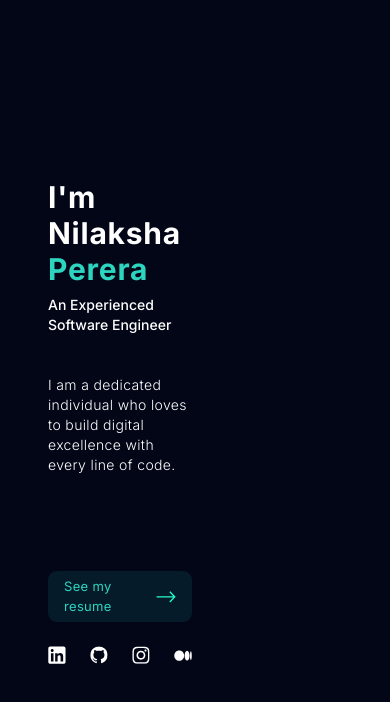
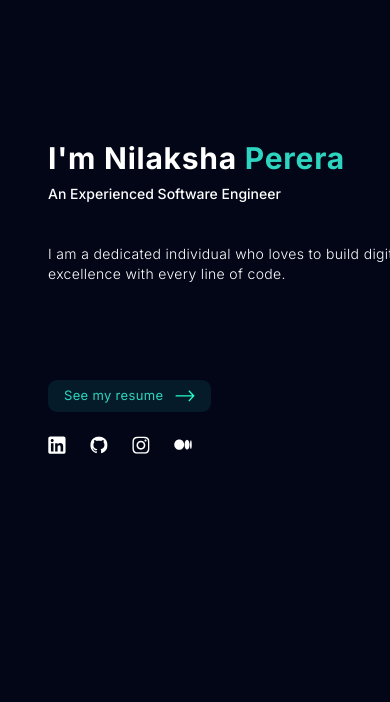
Before and after one commit to Nilaksha00/portfolio-nilaksha, a Next.js app: page / in a window 390 px wide. Shown: the top 702 px of the page. Built offline with nearby package versions, Linux system fonts and the light colour scheme.

Commit message:
header responsive

```diff
--- a/app/layout.tsx
+++ b/app/layout.tsx
@@ -18,7 +18,7 @@ export default function RootLayout({
     <html lang="en">
       <body className={`${inter.className} bg-slate-950 text-slate-50`}>
         <main className="grid grid-cols-12 gap-12 min-h-screen overflow-hidden">
-          <div className="col-span-4 col-start-2">
+          <div className="lg:col-span-4 lg:col-start-2 xl:col-span-4 xl:col-start-2 md:col-span-4 md:col-start-2 col-span-10 col-start-2">
             <div className="grid grid-rows-10 h-full">
               <div className="row-span-8 row-start-2">
                 <Header />
```
